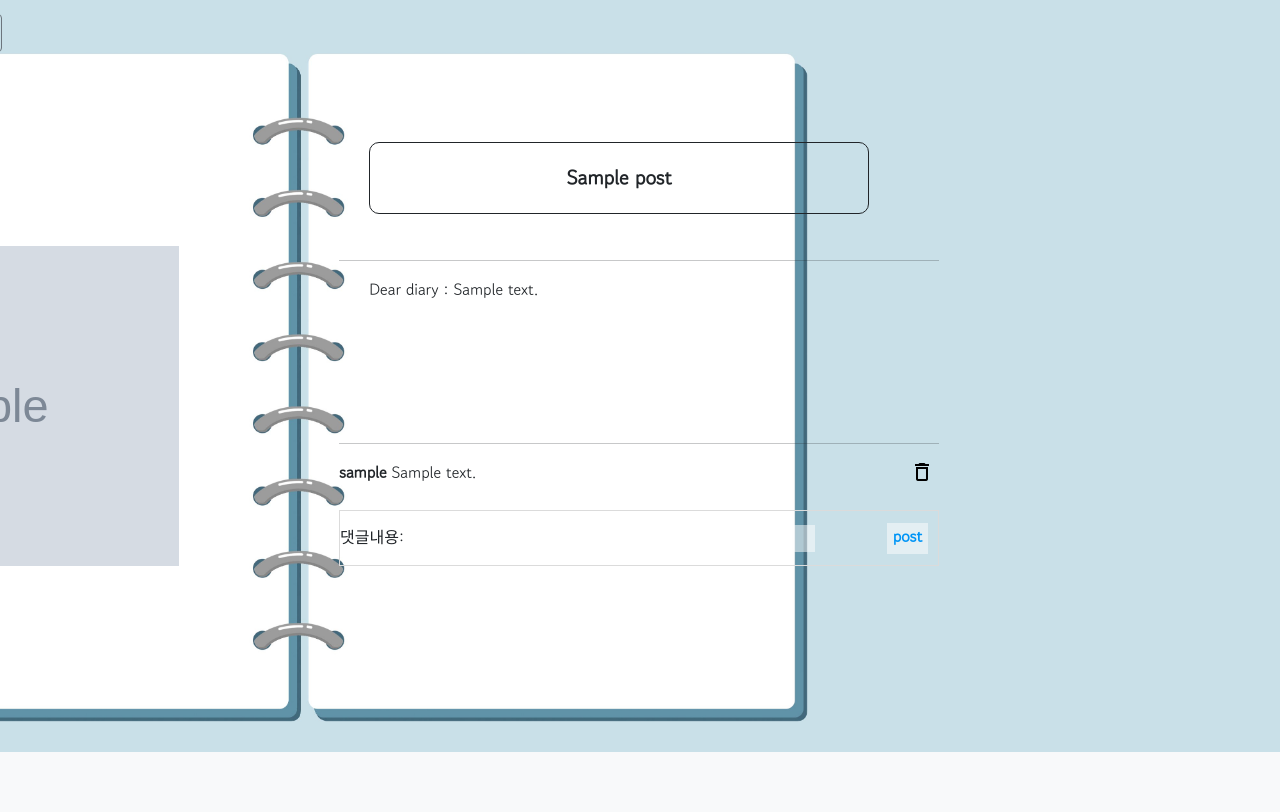
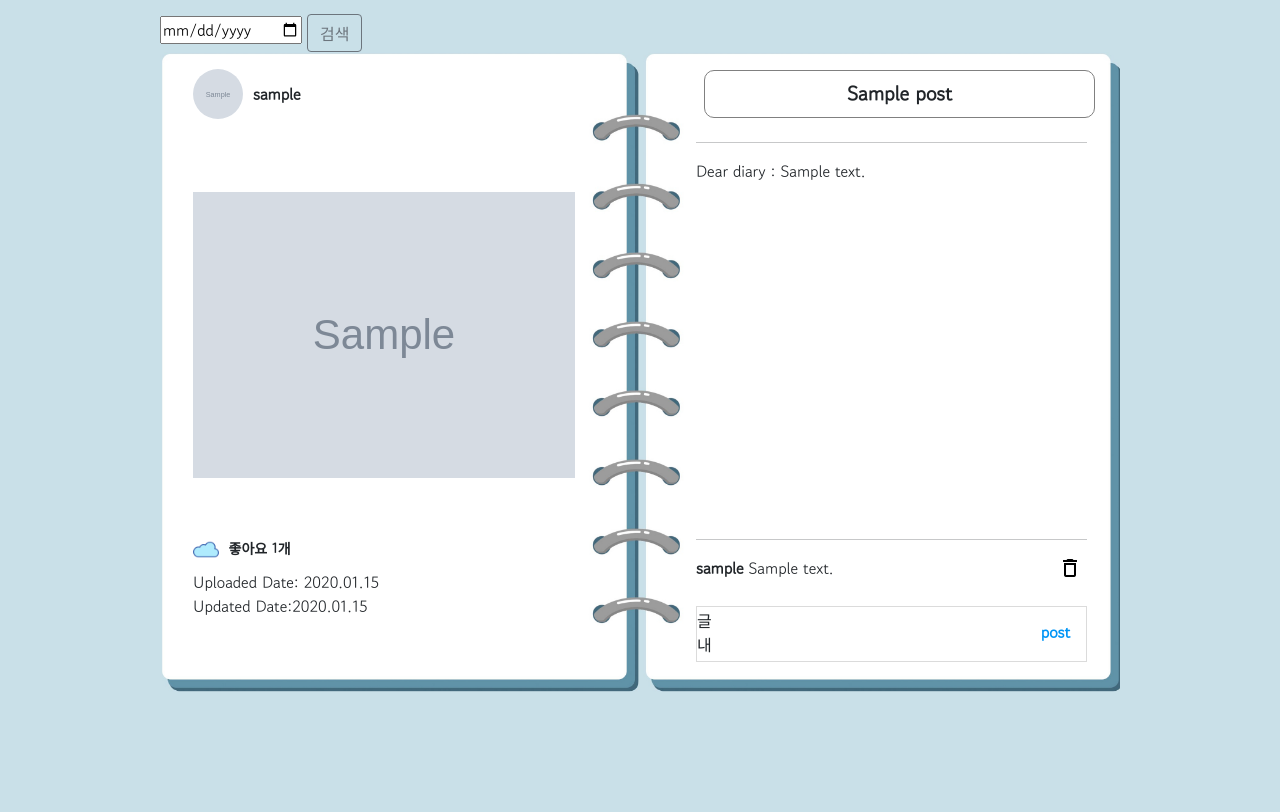
Before and after one commit to wjsehdlf77/Web-Project, a Django app: page /dailyphoto/ in a window 1280 px wide; the page is wider, and only the part inside the window is pictured. Shown: the part 66-878 px from the top of that part. Before the commit the page ends 818 px from the top of that part, so only its background shows below. Run offline with Django 4.2, Linux system fonts and the light colour scheme; a user stored in the database is signed in; tables that the repository leaves empty hold one stand-in row (values such as "Sample post"); grey boxes marked "Sample" are stand-in pictures; some libraries are stand-ins or nearby versions.

Commit message:
css 수정중

```diff
--- a/static/style.css
+++ b/static/style.css
@@ -1,7 +1,7 @@
 * {
   font-family: "Gowun Dodum", sans-serif;
   box-sizing: border-box;
-  font-size: 1rem;
+  /* font-size: 1rem; */
 }
 
 .background_set {
@@ -131,36 +131,56 @@
   right: 0;
 }
 
+.calender{
+  float:left;
+  width:100%
+  /* height:35 px; */
+
+}
+
 .body_form {
   display: flex;
+  /* width: 50%; */
+  justify-content:center;
   flex-flow: column wrap;
+  margin-bottom: 20px;
 
 
 
 }
 .sub_body_form {
-  width: 60%;
-  height: auto;
+  height: 80vh;
+  width: 120vh;
+  /* width:auto; */
+  /* width:60vw; */
+  /* width: calc(height*0.6); */
+  /* width: 80%; */
+  /* height: auto; */
   display: flex;
   background-image: url("diary.jpg");
   background-repeat : no-repeat;
-  background-size : 100%;
-  background-position: top;
+  /* background-size : 100%;*/
+  background-size: cover;
+  /* background-position: top; */
   flex-direction: row;
-  margin-bottom: 10px;
+  margin-bottom: 20px;
+  padding-bottom: 20px;
   justify-content: center;
+  /* align-item: center; */
 
 }
 
 .left {
 
   display: flex;
+  width: 50%;
   margin:10px;
 
 }
 
 .right {
   display: flex;
+  width: 50%;
   margin: 10px;
 
 }
@@ -169,46 +189,68 @@
 
 .left_feed_box {
 
-  width: 600px;
-  height: 600px;
+  /* width: 600px; */
+  /* height: 600px; */
   display: flex;
   flex-direction: column;
-  margin-top: 70px;
-  margin-right: 50px;
+  /* margin-top: 70px; */
+  /* margin-right: 50px; */
   justify-content: center;
-  padding-bottom: 10px;
+  /* align-items: center; */
+  padding: 0% 12% 5% 5%;
+  /* padding-bottom: 10px; */
+  /* padding-right: 10%; */
+
 
 }
 .right_feed_box {
 
-  width: 600px;
-  height: 600px;
+  /* width: 600px; */
+  /* height: 600px; */
   display: flex;
-  margin-top: 70px;
+  /* margin-top: 70px; */
   flex-direction: column;
+  justify-content: flex-end;
+  /* width : fit-content;  */
+  padding-left: 10%;
+  /* padding-right: 4%; */
+  width:95%;
 
 
 }
 .feed_name {
-  padding: 10px;
+  padding: 1rem 0%;
   display: flex;
   align-items: center;
+  vertical-align: top;
 }
 
 .big_feed_img {
+  flex:1;
+  /* display: flex; */
+  /* height:80%; */
+  width: 100%;
+  /* padding:5%; */
+  justify-content: center;
+  align-items: center;
+  margin: auto;
+}
+.feed_img {
+  flex:1;
+  object-fit: contain;
+  /* overflow:  */
   display: flex;
   justify-content: center;
-}
-.feed_img {
-  overflow: hidden;
-  display: flex;
   align-items: center;
-  width: 420px;
-  height: 320px;
+  width: 100%;
+  height: 50vh;
+  /* height: 60% */
+  /* height:400px; */
 
 }
 .feed_icon {
-  padding: 5px 5px 0px 25px;
+  padding-bottom: 30px;
+  /* padding: 5px 5px 0px 25px; */
   display: flex;
   flex-direction: column;
   vertical-align: bottom;
@@ -216,28 +258,39 @@
 
 .big_feed_content {
   display: flex;
-  height : 150px;
-  width: 500px;
-  margin-left: 30px;
+  /* height : 150px; */
+  width: 100%;
+  height: max-content;
+  flex:1;
+
+  /* margin-left: 30px; */
 }
 
 .big_feed_title {
   display: block;
-  padding: 20px 10px;
-  margin: 10px 10px 30px 30px;
-  border: 1px solid;
+  padding: 0.5rem;
+  margin: 0.5rem;
+  /* margin: 10px 10px 30px 30px; */
+  border: 1px solid grey;
   border-radius: 10px;
   font-size: 20px;
   font-weight: bold;
   /* font-family: cursive; */
-  /* justify-content: center; */
+  justify-content: center;
   text-align: center;
-  height : 72px;
-  width: 500px;
+  /* height : 10%;  */
+  width: 100%;
   text-overflow: ellipsis;
   overflow: hidden;
 
 
+}
+
+.comment_wrap{
+  display: block;
+/* float:inline-end; */
+/* float:0; */
+/* justify-content: flex-end; */
 }
 .overflow{
   overflow : auto;
@@ -513,9 +566,6 @@ div.over {
 }
 
 
-/*  */
-
-
 
 
 
--- a/templates/dailyphoto/post_list.html
+++ b/templates/dailyphoto/post_list.html
@@ -1,11 +1,11 @@
 {% extends 'base.html' %} {% block content %}
 
-<div class="home_main_body" style="padding-top: 80px" >
-  <div class="body_form ">
-    <div style="float:left; width:1680px; height:35 px;">
-    <form method="GET" action="{% url 'dailyphoto:search' %}" >
-      <div id="search" >
-        <input name="search" type="date" >
+<div class="home_main_body" style="padding-top: 80px">
+  <div class="body_form">
+    <div class="calender">
+      <form method="GET" action="{% url 'dailyphoto:search' %}">
+        <div id="search">
+          <input name="search" type="date" />
           <button class="btn btn-outline-secondary" type="submit">검색</button>
         </div>
       </form>
@@ -17,9 +17,9 @@
           <div class="feed_name">
             <div class="feed_profile_box">
               {% if post.author.profile.image %}
-                <img class="profile_img" src = "{{post.author.profile.image.url}}">
+              <img class="profile_img" src="{{post.author.profile.image.url}}" />
               {% else %}
-                <img class = 'profile_img' src = "/static/fc9246c04e82487ab0fe515f9d24f415.jpg">
+              <img class="profile_img" src="/static/fc9246c04e82487ab0fe515f9d24f415.jpg" />
               {% endif %}
             </div>
             <span class="feed_name_txt">{{ post.author.username}}</span>
@@ -34,11 +34,8 @@
           <div class="feed_icon">
             <!-- like -->
             {% block likes %}{% include 'dailyphoto/like.html' %}{% endblock %}
-            <br>
-            Uploaded Date:{{ post.create_date | date:' Y.m.d' }}
-            {% if post.modify_date %}
-            <br>Updated Date:{{post.modify_date|date:'Y.m.d'}}
-            {% endif %}
+            Uploaded Date:{{ post.create_date | date:' Y.m.d' }} {% if post.modify_date %}
+            <br />Updated Date:{{post.modify_date|date:'Y.m.d'}} {% endif %}
           </div>
         </div>
       </div>
@@ -48,15 +45,15 @@
           <div class="big_feed_title">{{post.title}}</div>
           <!-- icon -->
           {% block icons %} {% include 'dailyphoto/icons.html' %} {% endblock %}
-            <hr>
+          <hr />
           <div class="big_feed_content overflow">Dear diary : {{post.content}}</div>
           <hr />
+          <div class="comment_wrap">
             <div class="comment overflow">
               {% for comment in post.comment_set.all %}
               <div id="comment-{{comment.id}} " class="clearfix">
                 <b>{{comment.author.username}}</b>
-              {{comment.content}}
-              {% if user.id == comment.author.id %}
+                {{comment.content}} {% if user.id == comment.author.id %}
                 <div style="float: right">
                   <a style="color: black" href="{% url 'dailyphoto:comment_delete' comment.id %}">
                     <span class="material-icons-outlined">delete</span></a
@@ -65,20 +62,26 @@
                 {% endif %}
               </div>
               {%endfor%}
-
             </div>
             <!-- comment input -->
-          <div class="comment-input overflow"  class="clearfix" >
+            <div class="comment-input overflow" class="clearfix">
               <form action="{% url 'dailyphoto:comment_create' post.id %}" method="post">
                 {% csrf_token %}
-               <label for="id_content" style="padding-top:3px;">댓글내용:</label>
-               <input type="text" name="content" maxlength="1000" required="" id="id_content" style="width:350px; " >
-               <input type="submit" value="post" style="padding-bottom:30px;" >
+                <label for="id_content" style="padding-top: 3px">댓글내용:</label>
+                <input type="text" name="content" maxlength="1000" required="" id="id_content" style="width: 350px" />
+                <input type="submit" value="post" style="padding-bottom: 30px" />
               </form>
             </div>
+            <!-- comment input -->
           </div>
+          <!-- comment wrap -->
         </div>
+        <!-- right feed box -->
       </div>
+      <!-- right -->
+    </div>
+    <!-- sub body form -->
+    <div style="height: 10vh"></div>
     {% endfor %}
   </div>
 </div>
```
Lines whose indentation alone changed are shown as unchanged.
